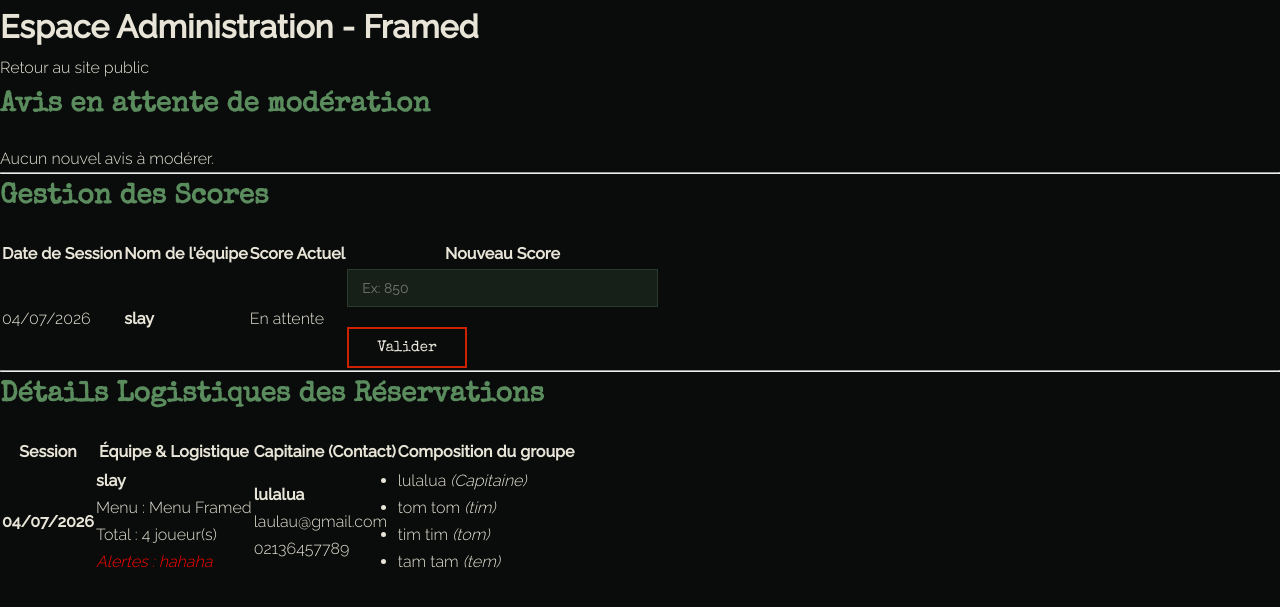
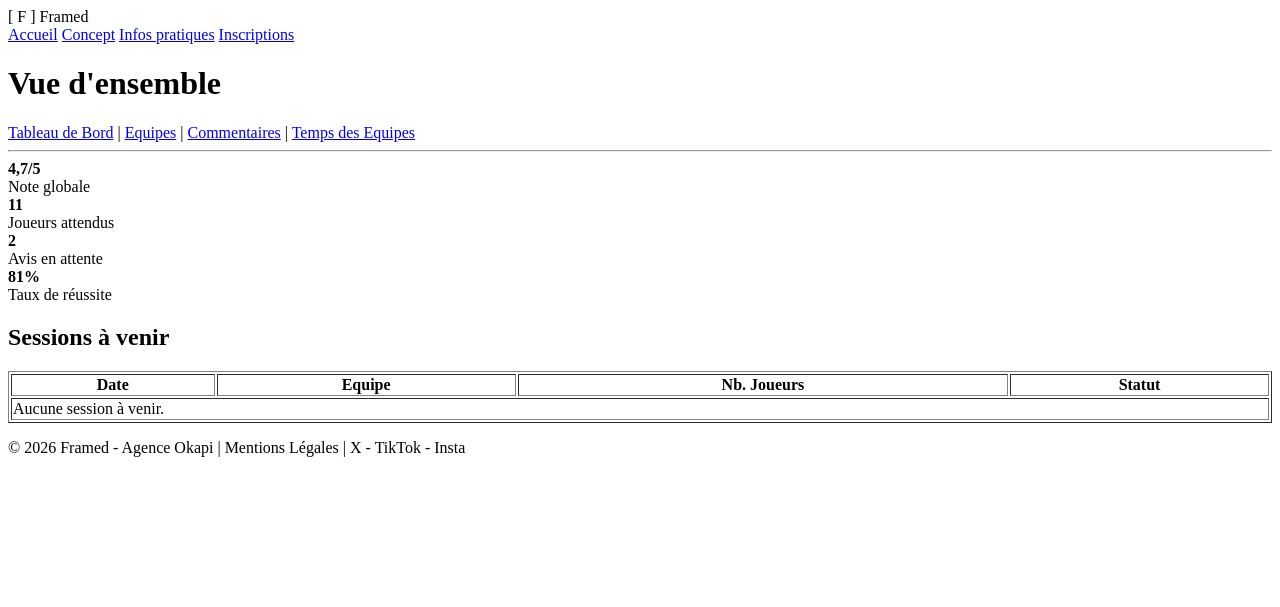
Before and after one commit to LauU5/sae202-event, a PHP site: page /gestion/admin_controller.php in a window 1280 px wide. Shown: the top 607 px of the page. Run offline with PHP 8.4, Linux system fonts and the light colour scheme; data comes from the database, SQL or seed files in the repository; data that the repository does not hold is empty.

Commit message:
modif de derniere minute

```diff
--- a/gestion/admin_controller.php
+++ b/gestion/admin_controller.php
@@ -1,10 +1,11 @@
 <?php
-// CORRECTION : suppression de l'appel à recupererTousLesInscrits() — variable $inscrits
-// jamais utilisée dans admin_view.php (code mort)
 require_once 'admin_model.php';
 
 $message = "";
 
+// =========================================================
+// 1. GESTION DES ACTIONS DU FORMULAIRE (Ton code intact)
+// =========================================================
 if ($_SERVER['REQUEST_METHOD'] === 'POST') {
 
     if (isset($_POST['action']) && $_POST['action'] === 'maj_score') {
@@ -22,8 +23,31 @@
     }
 }
 
-$equipes      = recupererToutesLesEquipes();
-$commentaires = recupererCommentairesEnAttente();
+// =========================================================
+// 2. GESTION DES ONGLETS (La nouveauté)
+// =========================================================
+$onglet = isset($_GET['onglet']) ? $_GET['onglet'] : 'dashboard';
 
+
+// =========================================================
+// 3. CHARGEMENT DES DONNÉES SELON L'ONGLET
+// =========================================================
+if ($onglet === 'equipes' || $onglet === 'temps') {
+    // On a besoin des équipes pour l'onglet "Equipes" et pour le menu déroulant de l'onglet "Temps"
+    $equipes = recupererToutesLesEquipes();
+}
+
+if ($onglet === 'commentaires') {
+    // On ne charge les commentaires que si l'admin clique sur cet onglet
+    $commentaires = recupererCommentairesEnAttente();
+}
+
+if ($onglet === 'dashboard') {
+    // Plus tard, tu pourras charger tes statistiques ici
+    // $stats = recupererStatistiques();
+}
+
+// =========================================================
+// 4. APPEL DE LA VUE
+// =========================================================
 require_once 'admin_view.php';
-?>
--- a/gestion/admin_model.php
+++ b/gestion/admin_model.php
@@ -60,4 +60,52 @@
     $req = $bdd->prepare("UPDATE commentaires SET statut = :statut WHERE id_commentaire = :id");
     return $req->execute(['statut' => $statut, 'id' => $id_commentaire]);
 }
+
+function recupererStatistiquesDashboard() {
+    global $bdd;
+
+    // On prépare des valeurs par défaut au cas où la BDD est vide
+    $stats = [
+        'note_globale' => '0',
+        'joueurs_attendus' => 0,
+        'avis_attente' => 0,
+        'taux_reussite' => '0'
+    ];
+
+    try {
+        // 1. AVIS EN ATTENTE (On compte les commentaires avec le statut 'attente')
+        $req1 = $bdd->query("SELECT COUNT(id_commentaire) AS total FROM commentaires WHERE statut = 'attente'");
+        if ($req1) { $stats['avis_attente'] = $req1->fetch()['total']; }
+
+        // 2. NOTE GLOBALE (On fait la moyenne de la colonne 'note' des commentaires approuvés)
+        // /!\ Assure-toi d'avoir une colonne 'note' (int) dans ta table commentaires
+        $req2 = $bdd->query("SELECT ROUND(AVG(note), 1) AS moyenne FROM commentaires WHERE statut = 'approuve'");
+        if ($req2) {
+            $res = $req2->fetch();
+            $stats['note_globale'] = $res['moyenne'] ? $res['moyenne'] : '0';
+        }
+
+        // 3. JOUEURS ATTENDUS (On fait la somme du nombre de participants dans les équipes)
+        $req3 = $bdd->query("SELECT SUM(nb_participants) AS total FROM equipes");
+        if ($req3) {
+            $res = $req3->fetch();
+            $stats['joueurs_attendus'] = $res['total'] ? $res['total'] : 0;
+        }
+
+        // 4. TAUX DE RÉUSSITE (On calcule le % d'équipes qui ont plus de 50 en score)
+        $req4_tot = $bdd->query("SELECT COUNT(id_equipe) AS total FROM equipes WHERE score > 0");
+        $req4_vic = $bdd->query("SELECT COUNT(id_equipe) AS victoires FROM equipes WHERE score >= 50");
+        if ($req4_tot && $req4_vic) {
+            $total = $req4_tot->fetch()['total'];
+            $victoires = $req4_vic->fetch()['victoires'];
+            if ($total > 0) {
+                $stats['taux_reussite'] = round(($victoires / $total) * 100);
+            }
+        }
+    } catch(Exception $e) {
+        // Si une colonne manque dans la BDD, ça n'affichera pas d'erreur fatale, ça mettra juste 0
+    }
+
+    return $stats;
+}
 ?>
--- a/gestion/admin_view.php
+++ b/gestion/admin_view.php
@@ -1,155 +1,175 @@
+<?php
+if (!isset($onglet)) {
+    $onglet = isset($_GET['onglet']) ? $_GET['onglet'] : 'dashboard';
+}
+?>
 <!DOCTYPE html>
 <html lang="fr">
 <head>
     <meta charset="UTF-8">
     <meta name="viewport" content="width=device-width, initial-scale=1.0">
-    <title>Back-Office | Framed Escape Game</title>
-    <link rel="stylesheet" href="../view/css/style.css">
+    <title>Administration - Framed</title>
 </head>
 <body>
 
     <header>
-        <h1>Espace Administration - Framed</h1>
+        <div>[ F ] Framed</div>
         <nav>
-            <ul>
-               <li><a href="../index.php">Retour au site public</a></li>
-            </ul>
+            <a href="index.php?action=accueil">Accueil</a>
+            <a href="index.php?action=concept">Concept</a>
+            <a href="index.php?action=infos">Infos pratiques</a>
+            <a href="index.php?action=inscription">Inscriptions</a>
         </nav>
     </header>
 
     <main>
-        <?php if(!empty($message)): ?>
-            <div class="message-succes">
-                <p><?= $message ?></p>
+        <h1>Vue d'ensemble</h1>
+
+        <nav>
+            <a href="index.php?action=admin&onglet=dashboard" <?= $onglet == 'dashboard' ? 'class="active"' : '' ?>>Tableau de Bord</a> |
+            <a href="index.php?action=admin&onglet=equipes" <?= $onglet == 'equipes' ? 'class="active"' : '' ?>>Equipes</a> |
+            <a href="index.php?action=admin&onglet=commentaires" <?= $onglet == 'commentaires' ? 'class="active"' : '' ?>>Commentaires</a> |
+            <a href="index.php?action=admin&onglet=temps" <?= $onglet == 'temps' ? 'class="active"' : '' ?>>Temps des Equipes</a>
+        </nav>
+        <hr>
+
+        <?php if($onglet === 'dashboard'): ?>
+        <section id="tableau-de-bord">
+            <div>
+                <div><strong>4,7/5</strong><br>Note globale</div>
+                <div><strong>11</strong><br>Joueurs attendus</div>
+                <div><strong>2</strong><br>Avis en attente</div>
+                <div><strong>81%</strong><br>Taux de réussite</div>
             </div>
-        <?php endif; ?>
 
-        <section>
-            <h2>Avis en attente de modération</h2>
-
-            <?php if(empty($commentaires)): ?>
-                <p>Aucun nouvel avis à modérer.</p>
-            <?php else: ?>
-                <table>
-                    <thead>
+            <h2>Sessions à venir</h2>
+            <table border="1" width="100%">
+                <thead>
+                    <tr><th>Date</th><th>Equipe</th><th>Nb. Joueurs</th><th>Statut</th></tr>
+                </thead>
+                <tbody>
+                    <?php if(!empty($sessions)): ?>
+                        <?php foreach($sessions as $session): ?>
                         <tr>
-                            <th>Auteur / Date</th>
-                            <th>Contenu de l'avis</th>
-                            <th>Actions</th>
-                        </tr>
-                    </thead>
-                    <tbody>
-                        <?php foreach($commentaires as $com): ?>
-                        <tr>
-                            <td>
-                                <strong><?= htmlspecialchars($com['pseudo']) ?></strong><br>
-                                <small><?= date('d/m/Y H:i', strtotime($com['date_publication'])) ?></small>
-                            </td>
-                            <td><?= htmlspecialchars($com['contenu']) ?></td>
-                            <td>
-                                <form action="index.php" method="POST">
-                                    <input type="hidden" name="action" value="moderation">
-                                    <input type="hidden" name="id_commentaire" value="<?= $com['id_commentaire'] ?>">
-                                    <button type="submit" name="decision" value="approuver">Approuver</button>
-                                    <button type="submit" name="decision" value="refuser">Refuser</button>
-                                </form>
-                            </td>
+                            <td><?= date('d/m/Y H:i', strtotime($session['date_session'])) ?></td>
+                            <td><?= htmlspecialchars($session['nom_equipe']) ?></td>
+                            <td><?= $session['nb_participants'] ?></td>
+                            <td>Inscrit</td>
                         </tr>
                         <?php endforeach; ?>
-                    </tbody>
-                </table>
-            <?php endif; ?>
-        </section>
-
-        <hr>
-
-        <section>
-            <h2>Gestion des Scores</h2>
-
-            <table>
-                <thead>
-                    <tr>
-                        <th>Date de Session</th>
-                        <th>Nom de l'équipe</th>
-                        <th>Score Actuel</th>
-                        <th>Nouveau Score</th>
-                    </tr>
-                </thead>
-                <tbody>
-                    <?php foreach($equipes as $equipe): ?>
-                    <tr>
-                        <td><?= $equipe['date_session'] ? date('d/m/Y', strtotime($equipe['date_session'])) : 'Non définie' ?></td>
-                        <td><strong><?= htmlspecialchars($equipe['nom_equipe']) ?></strong></td>
-                        <td><?= $equipe['score_obtenu'] !== null ? htmlspecialchars($equipe['score_obtenu']) . ' pts' : 'En attente' ?></td>
-                        <td>
-                            <form action="index.php" method="POST">
-                                <input type="hidden" name="action" value="maj_score">
-                                <input type="hidden" name="id_equipe" value="<?= $equipe['id_equipe'] ?>">
-                                <input type="number" name="score" value="<?= htmlspecialchars($equipe['score_obtenu'] ?? '') ?>" required placeholder="Ex: 850">
-                                <button type="submit">Valider</button>
-                            </form>
-                        </td>
-                    </tr>
-                    <?php endforeach; ?>
+                    <?php else: ?>
+                        <tr><td colspan="4">Aucune session à venir.</td></tr>
+                    <?php endif; ?>
                 </tbody>
             </table>
         </section>
 
-        <hr>
+        <?php elseif($onglet === 'equipes'): ?>
+        <section id="equipes">
+            <?php if(!empty($equipes)): ?>
+                <?php foreach($equipes as $equipe): ?>
+                <article>
+                    <h3><?= htmlspecialchars($equipe['nom_equipe']) ?> <small>(Inscrit √)</small></h3>
+                    <p>Session du : <?= date('d/m/Y', strtotime($equipe['date_session'] ?? '')) ?></p>
 
-        <section>
-            <h2>Détails Logistiques des Réservations</h2>
+                    <table border="1" width="100%">
+                        <tr><th>Nom</th><th>Prénom</th><th>Pseudo</th><th>Email</th><th>Téléphone</th></tr>
 
-            <table>
-                <thead>
-                    <tr>
-                        <th>Session</th>
-                        <th>Équipe & Logistique</th>
-                        <th>Capitaine (Contact)</th>
-                        <th>Composition du groupe</th>
-                    </tr>
-                </thead>
-                <tbody>
-                    <?php foreach($equipes as $equipe): ?>
-                    <tr>
-                        <td>
-                            <strong><?= $equipe['date_session'] ? date('d/m/Y', strtotime($equipe['date_session'])) : 'Non définie' ?></strong>
-                        </td>
+                        <?php
+                        // Ex: $membres = recupererMembresEquipe($equipe['id_equipe']);
+                        // En attendant, on affiche le chef d'équipe ou des données génériques
+                        ?>
+                        <tr>
+                            <td><?= htmlspecialchars($equipe['nom'] ?? 'Nom') ?></td>
+                            <td><?= htmlspecialchars($equipe['prenom'] ?? 'Prénom') ?></td>
+                            <td><?= htmlspecialchars($equipe['pseudo_chef'] ?? 'Pseudo') ?></td>
+                            <td><?= htmlspecialchars($equipe['email'] ?? 'Email') ?></td>
+                            <td><?= htmlspecialchars($equipe['telephone'] ?? 'Tel') ?></td>
+                        </tr>
+                    </table>
+                </article>
+                <br>
+                <?php endforeach; ?>
+            <?php else: ?>
+                <p>Aucune équipe inscrite pour le moment.</p>
+            <?php endif; ?>
+        </section>
 
-                        <td>
-                            <strong><?= htmlspecialchars($equipe['nom_equipe']) ?></strong><br>
-                            Menu : <?= htmlspecialchars($equipe['type_menu']) ?><br>
-                            Total : <?= $equipe['nb_participants'] ?> joueur(s)<br>
-                            <?php if(!empty($equipe['options_accessibilite'])): ?>
-                                <em style="color: red;">Alertes : <?= htmlspecialchars($equipe['options_accessibilite']) ?></em>
+        <?php elseif($onglet === 'commentaires'): ?>
+        <section id="commentaires">
+            <div>
+                <button>En Attente</button>
+                <button>Approuvés</button>
+                <button>Refusés</button>
+            </div>
+
+            <?php if(!empty($commentaires)): ?>
+                <?php foreach($commentaires as $avis): ?>
+                <article>
+                    <h4><?= htmlspecialchars($avis['pseudo'] ?? 'Anonyme') ?> <small><?= date('d/m/Y', strtotime($avis['date_commentaire'])) ?></small></h4>
+                    <p>"<?= htmlspecialchars($avis['texte']) ?>"</p>
+
+                    <form action="index.php?action=admin" method="POST" style="display:inline;">
+                        <input type="hidden" name="action" value="moderation">
+                        <input type="hidden" name="id_commentaire" value="<?= $avis['id_commentaire'] ?>">
+                        <button type="submit" name="decision" value="approuver">Accepter</button>
+                        <button type="submit" name="decision" value="refuser">Refuser</button>
+                    </form>
+                </article>
+                <hr>
+                <?php endforeach; ?>
+            <?php else: ?>
+                <p>Aucun commentaire en attente.</p>
+            <?php endif; ?>
+        </section>
+
+        <?php elseif($onglet === 'temps'): ?>
+        <section id="temps-equipes">
+            <div>
+                <h2>Saisie Rapide</h2>
+                <form action="index.php?action=admin" method="POST">
+                    <input type="hidden" name="action" value="maj_score">
+                    <label>Equipe :
+                        <select name="id_equipe" required>
+                            <option value="">-- Choisir une équipe --</option>
+                            <?php if(!empty($equipes)): ?>
+                                <?php foreach($equipes as $eq): ?>
+                                    <option value="<?= $eq['id_equipe'] ?>"><?= htmlspecialchars($eq['nom_equipe']) ?></option>
+                                <?php endforeach; ?>
                             <?php endif; ?>
-                        </td>
+                        </select>
+                    </label>
+                    <label>Temps (min) : <input type="number" name="temps" required></label>
+                    <label>Score (%) : <input type="number" name="score" required></label>
+                    <button type="submit">Enregistrer</button>
+                </form>
+            </div>
 
-                        <td>
-                            <strong><?= htmlspecialchars($equipe['capitaine_pseudo']) ?></strong><br>
-                            <a href="mailto:<?= htmlspecialchars($equipe['email']) ?>"><?= htmlspecialchars($equipe['email']) ?></a><br>
-                            <?= htmlspecialchars($equipe['telephone']) ?>
-                        </td>
-
-                        <td>
-                            <ul>
-                                <li><?= htmlspecialchars($equipe['capitaine_pseudo']) ?> <em>(Capitaine)</em></li>
-                                <?php
-                                // On récupère les autres membres pour cette équipe spécifique
-                                $membres = recupererMembresEquipe($equipe['id_equipe']);
-                                foreach($membres as $membre):
-                                ?>
-                                    <li><?= htmlspecialchars($membre['prenom']) ?> <?= htmlspecialchars($membre['nom']) ?> <em>(<?= htmlspecialchars($membre['pseudo']) ?>)</em></li>
-                                <?php endforeach; ?>
-                            </ul>
-                        </td>
-                    </tr>
+            <h2>Classement</h2>
+            <table border="1" width="100%">
+                <tr><th>Equipe</th><th>Temps</th><th>Score</th></tr>
+                <?php if(!empty($equipes)): // Idéalement remplacer par $classement trié ?>
+                    <?php foreach($equipes as $eq): ?>
+                        <?php if(isset($eq['score']) && $eq['score'] > 0): // On n'affiche que ceux qui ont joué ?>
+                        <tr>
+                            <td><?= htmlspecialchars($eq['nom_equipe']) ?></td>
+                            <td><?= htmlspecialchars($eq['temps'] ?? 'N/A') ?> min</td>
+                            <td><?= htmlspecialchars($eq['score']) ?>/100</td>
+                        </tr>
+                        <?php endif; ?>
                     <?php endforeach; ?>
-                </tbody>
+                <?php else: ?>
+                    <tr><td colspan="3">Aucun score enregistré.</td></tr>
+                <?php endif; ?>
             </table>
         </section>
+        <?php endif; ?>
 
     </main>
 
+    <footer>
+        <p>© 2026 Framed - Agence Okapi | Mentions Légales | X - TikTok - Insta</p>
+    </footer>
+
 </body>
 </html>
--- a/model/utilisateurs_model.php
+++ b/model/utilisateurs_model.php
@@ -89,4 +89,5 @@
     return $req->fetchAll();
 }
 
+
 ?>
--- a/view/inscription_view.php
+++ b/view/inscription_view.php
@@ -18,7 +18,7 @@
         <div id="tab-4" class="tab">4 - Confirmation</div>
     </div>
 
-    <form action="index.php?action=inscription" method="POST" id="form-inscription">
+    <form action="index.php?action=inscription" method="POST" id="form-inscription" novalidate>
 
         <div id="step-1" class="form-step">
             <fieldset>
```
Also changed, not shown: controller/inscription_controller.php (+14 -19 lines).
